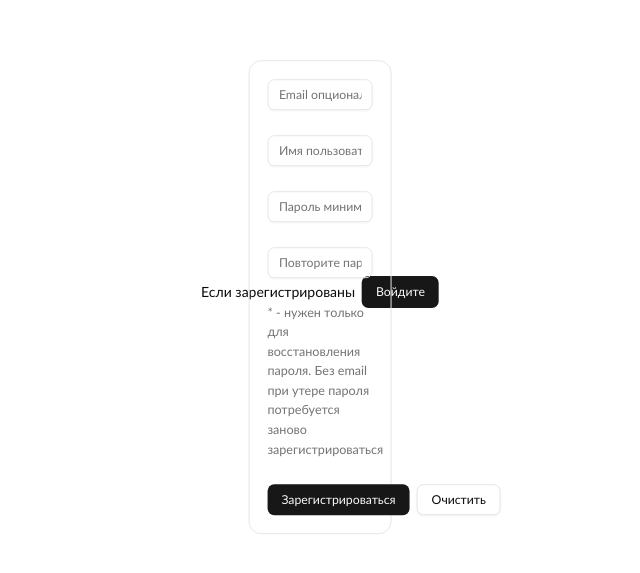
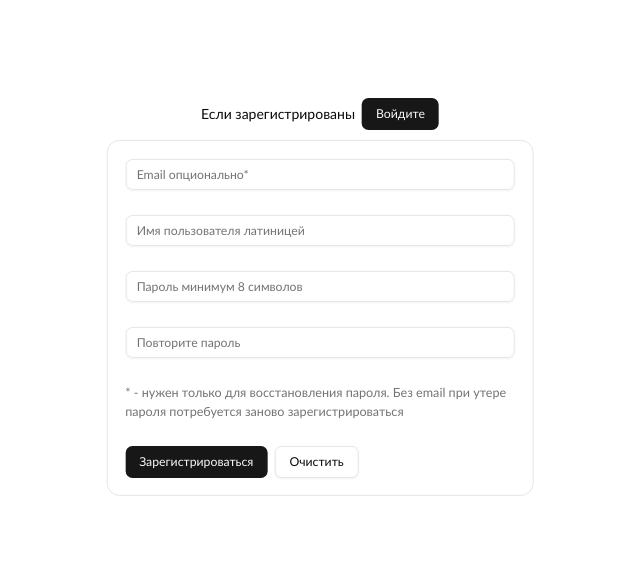
Before and after one commit to LLStudent83/balls_js, a React (Vite) app: page /register in a window 1280 px wide. Shown: the part 103-676 px from the top of the page, without its empty margins (320-960 px from the left). Built offline with nearby package versions, Linux system fonts and the light colour scheme; no server answers.

Commit message:
refactor: изменены стили обёртки формы входа и регистрации и самой формы входа

```diff
--- a/src/pages/loginPage/ui/LoginPage.tsx
+++ b/src/pages/loginPage/ui/LoginPage.tsx
@@ -9,7 +9,7 @@
 	};
 
 	return (
-		<div>
+		<div className="fixed left-1/2 top-1/2 -translate-x-1/2 -translate-y-1/2 w-[90%] lg:w-1/3 sm:w-1/2 ">
 			<LoginForm loginHandler={loginHandler} />
 		</div>
 	);
--- a/src/shared/ui/shadcn/components/ui/AuthFormTemplate.tsx
+++ b/src/shared/ui/shadcn/components/ui/AuthFormTemplate.tsx
@@ -19,8 +19,7 @@
 		<ShadcnForm {...props}>
 			<form
 				onSubmit={props.handleSubmit(onSubmit)}
-				className="space-y-7 fixed left-1/2 top-1/2
-				 -translate-x-1/2 -translate-y-1/2 p-5 border border-border rounded-xl w-[90%] text-lg lg:w-1/3 sm:w-1/2"
+				className="space-y-7 p-5 border border-border rounded-xl  text-lg "
 			>
 				{children}
 			</form>
```
